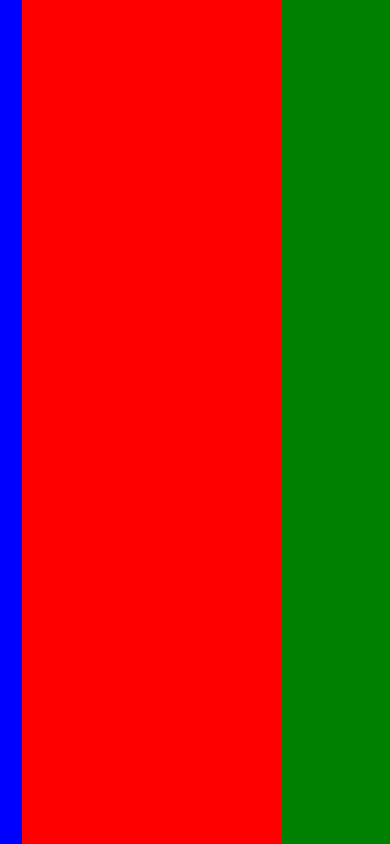
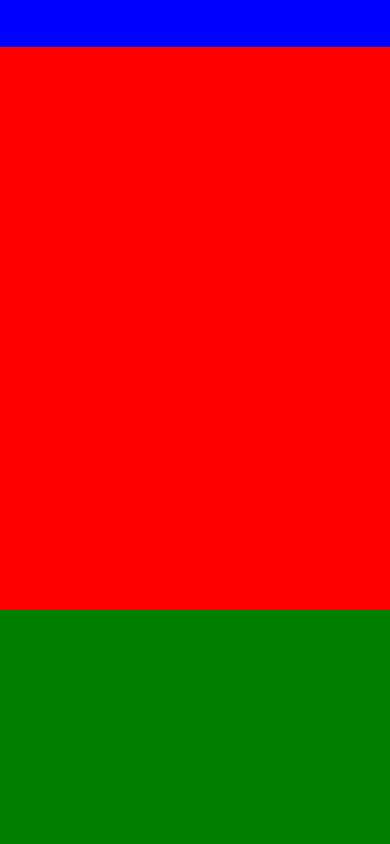
Before and after one commit to BhavaniPenugonda/hello-world, a React Native app: screen / in a window 390 px wide. Built offline with nearby package versions, Linux system fonts and the light colour scheme.

Commit message:
flex direction is removed

```diff
--- a/App.js
+++ b/App.js
@@ -15,7 +15,7 @@ const App=()=> {
 const styles = StyleSheet.create({
   container: {
     flex: 1,
-    flexDirection:'row'
+
   },
   box1: {
     flex:1,
```
